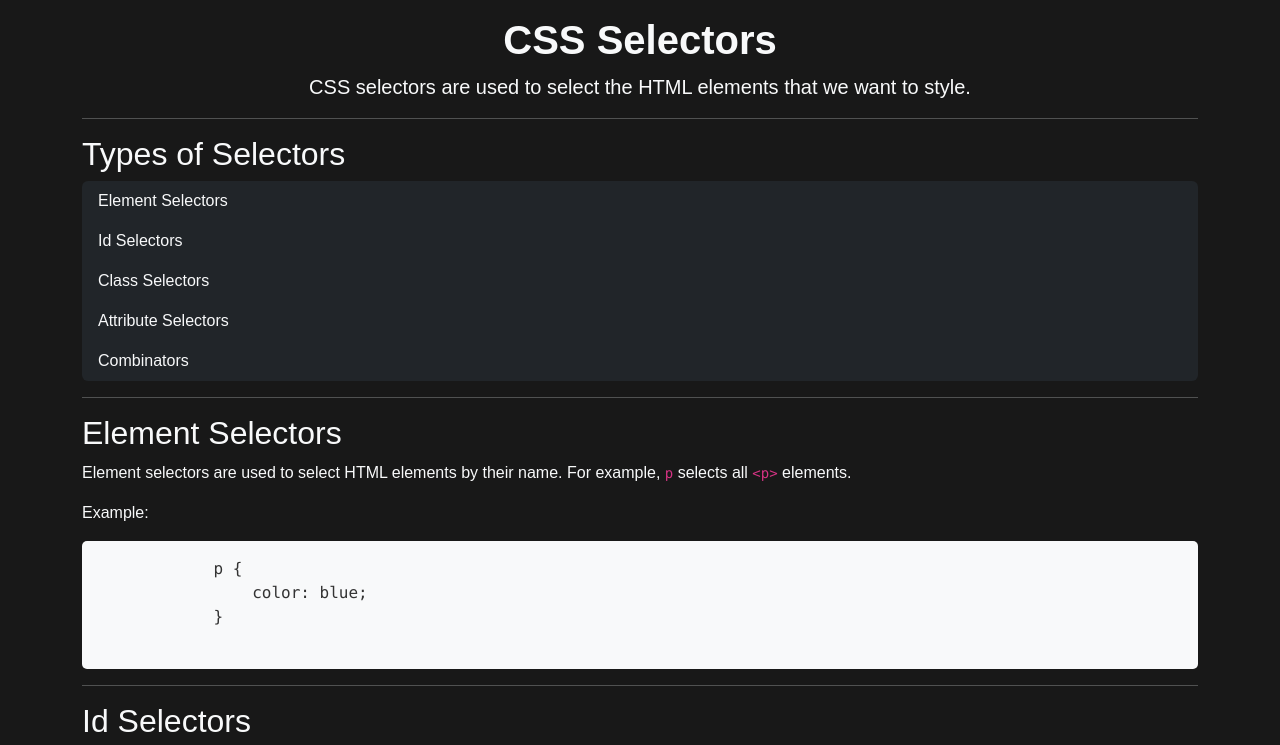
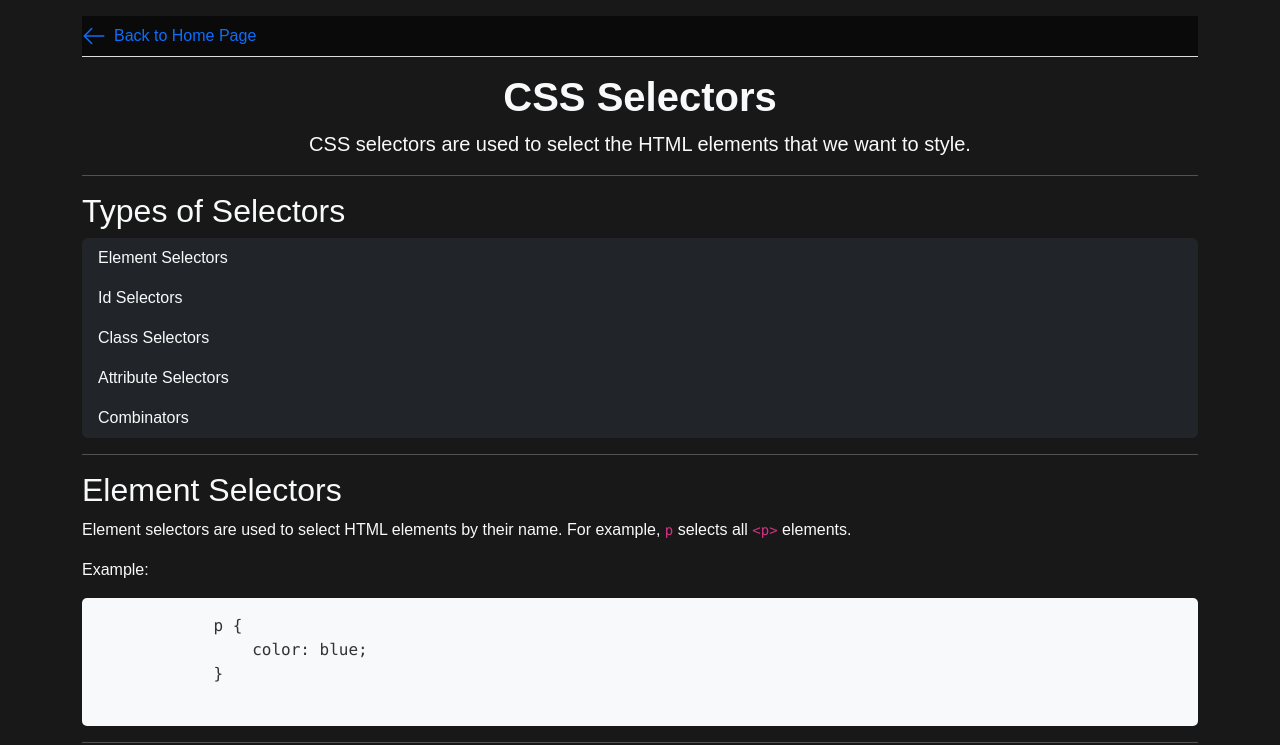
Before and after one commit to rahmanizum/adzyn-academy-notes, a plain HTML site: page src/pages/htmlandcss/04-css-selectors.html in a window 1280 px wide. Shown: the top 745 px of the page. Drawn offline with nearby package versions, Linux system fonts and the light colour scheme.

Commit message:
CSS Selectors page back to Home arrow

```diff
--- a/src/pages/htmlandcss/04-css-selectors.html
+++ b/src/pages/htmlandcss/04-css-selectors.html
@@ -9,6 +9,14 @@
 </head>
 <body>
     <div class="container mt-3">
+
+        <a href="../../index.html" class="d-flex align-items-center text-decoration-none mb-3 sticky-back-link">
+            <svg xmlns="http://www.w3.org/2000/svg" width="24" height="24" fill="currentColor" class="bi bi-arrow-left me-2" viewBox="0 0 16 16">
+                <path fill-rule="evenodd" d="M15 8a.5.5 0 0 1-.5.5H2.707l4.147 4.146a.5.5 0 0 1-.708.708l-5-5a.5.5 0 0 1 0-.708l5-5a.5.5 0 1 1 .708.708L2.707 7.5H14.5A.5.5 0 0 1 15 8z"/>
+            </svg>
+            Back to Home Page
+        </a>
+
         <h1 class="text-center">CSS Selectors</h1>
         <p class="lead text-center">CSS selectors are used to select the HTML elements that we want to style.</p>
         <hr>
--- a/src/styles/main.css
+++ b/src/styles/main.css
@@ -46,3 +46,12 @@ pre {
     font-size: 1rem;
     border-radius: 5px;
 }
+
+.sticky-back-link {
+    position: sticky;
+    top: 0;
+    background-color: rgb(10, 10, 10);
+    z-index: 1000;
+    padding: 0.5rem 0;
+    border-bottom: 1px solid #ddd;
+}
```
